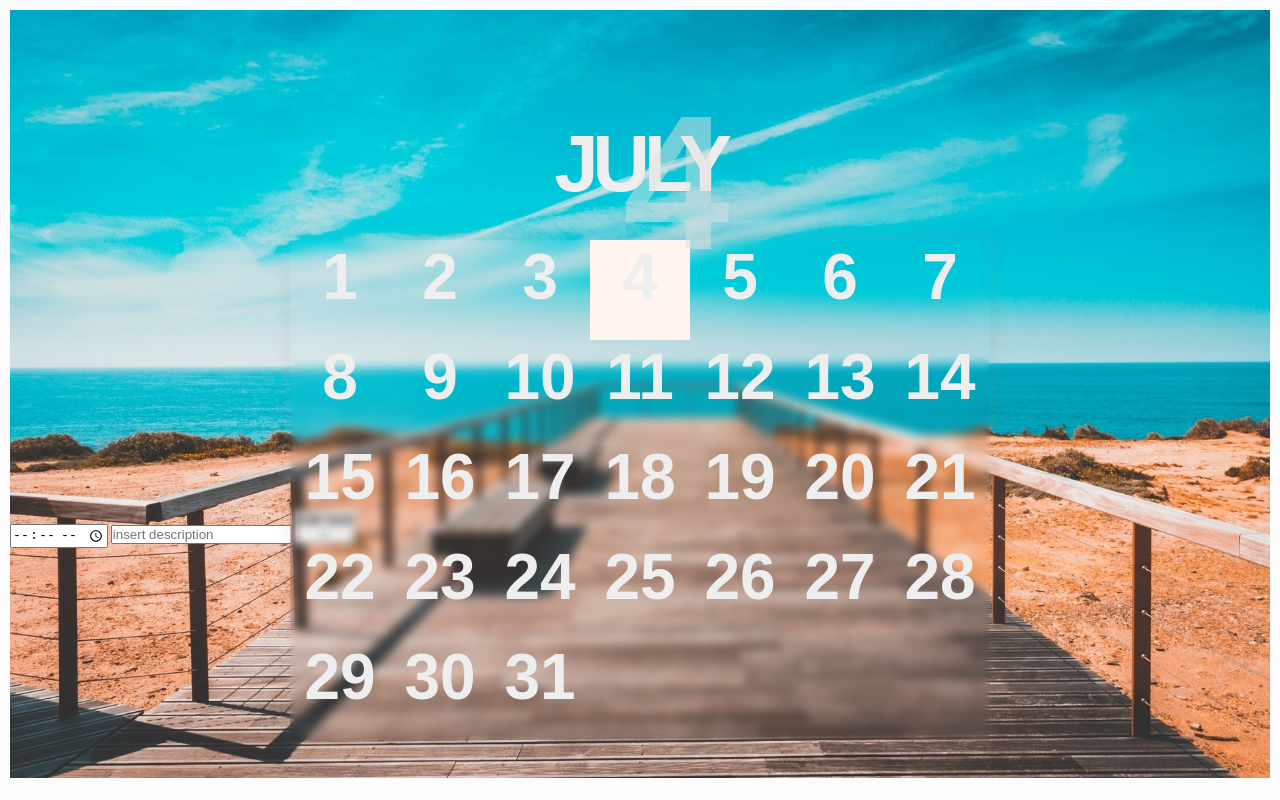
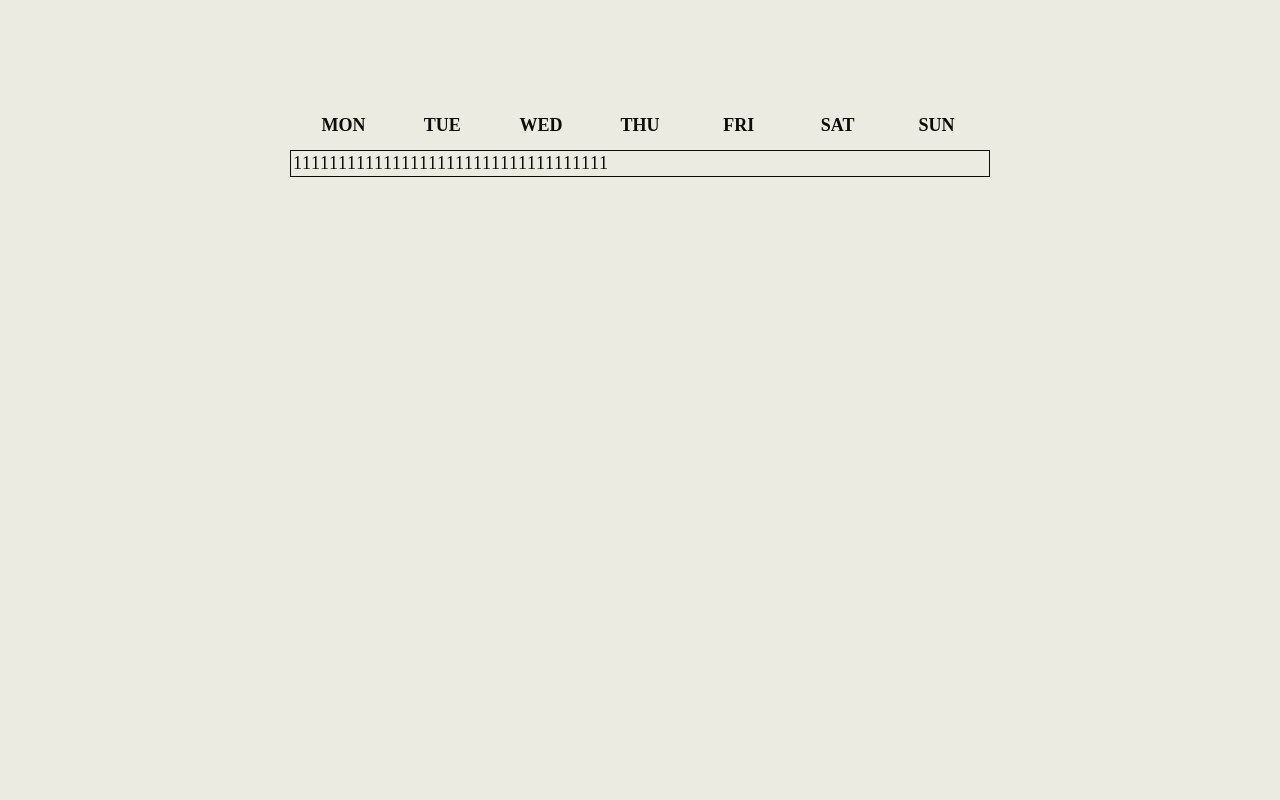
Before and after one commit to What-I-Learned/Calender, a plain HTML site: page index.html in a window 1280 px wide. Drawn offline with Linux system fonts and the light colour scheme.

Commit message:
changing everything

```diff
--- a/index.html
+++ b/index.html
@@ -4,37 +4,63 @@
     <meta charset="UTF-8" />
     <meta http-equiv="X-UA-Compatible" content="IE=edge" />
     <meta name="viewport" content="width=device-width, initial-scale=1.0" />
-    <title>Just a simple calender to see your daily tasks</title>
+    <title>Just a simple calander to see your daily tasks</title>
     <link rel="stylesheet" href="style.css" />
     <script defer src="script.js"></script>
   </head>
   <body>
-    <main id="calender__content">
-      <header id="calender_header">
-        <span id="header__month__day">12</span>
-        <h1 id="header__month">August</h1>
-      </header>
-      <div id="calender__days"></div>
-      <div id="schedule__content">
-        <header id="schedule_header"></header>
-        <div id="meeting-creation">
-          <input type="time" id="meeting-time" value="9:00" />
-          <input
-            type="text"
-            id="meeting-description"
-            placeholder="insert description"
-          />
-          <button type="button" value="Create">
-            <h4>Add task</h4>
-            <span id="btn--add_task">+</span>
-          </button>
+    <main id="main__container">
+      <div id="calander__container">
+        <div id="calander__title">
+          <h3 id="day"></h3>
+          <h2 id="month"></h2>
+          <h3 id="year"></h3>
         </div>
-
-        <div id="schedule__items">
-          <div class="task">
-            <div class="time"></div>
-            <div class="task__description"></div>
-          </div>
+        <div id="week-days">
+          <div class="week__day">Mon</div>
+          <div class="week__day">Tue</div>
+          <div class="week__day">Wed</div>
+          <div class="week__day">Thu</div>
+          <div class="week__day">Fri</div>
+          <div class="week__day">Sat</div>
+          <div class="week__day">Sun</div>
+        </div>
+        <div id="month-container">
+          <div class="day">1</div>
+          <div class="day">1</div>
+          <div class="day">1</div>
+          <div class="day">1</div>
+          <div class="day">1</div>
+          <div class="day">1</div>
+          <div class="day">1</div>
+          <div class="day">1</div>
+          <div class="day">1</div>
+          <div class="day">1</div>
+          <div class="day">1</div>
+          <div class="day">1</div>
+          <div class="day">1</div>
+          <div class="day">1</div>
+          <div class="day">1</div>
+          <div class="day">1</div>
+          <div class="day">1</div>
+          <div class="day">1</div>
+          <div class="day">1</div>
+          <div class="day">1</div>
+          <div class="day">1</div>
+          <div class="day">1</div>
+          <div class="day">1</div>
+          <div class="day">1</div>
+          <div class="day">1</div>
+          <div class="day">1</div>
+          <div class="day">1</div>
+          <div class="day">1</div>
+          <div class="day">1</div>
+          <div class="day">1</div>
+          <div class="day">1</div>
+          <div class="day">1</div>
+          <div class="day">1</div>
+          <div class="day">1</div>
+          <div class="day">1</div>
         </div>
       </div>
     </main>
--- a/style.css
+++ b/style.css
@@ -1,75 +1,52 @@
 * {
-  margin: 0 0;
+  margin: 0;
   padding: 0;
+  box-sizing: border-box;
+  font-family:
 }
+
 html {
-  background-color: rgb(252, 252, 252);
+  font-size: 62.5%;
+  color: #0c0c08;
 }
-body {
-  font-family: "Press Start 2P", sans-serif;
-  font-size: 62.5%;
-  color: #eee;
-  padding: 10px;
+#main__container {
+  width: 100%;
+  height: 100vh;
+  background-color: #ecebe1;
+  display: flex;
+  justify-content: center;
+  align-items: center;
 }
-#calender__content {
-  position: relative;
-  background-image: url(../img/summer.jpg);
-  background-size: cover;
-  background-repeat: no-repeat;
-  height: 96vh;
+#calander__container {
+  width: 70rem;
+  height: 60rem;
 }
-#calender_header {
-  position: absolute;
-  z-index: 2;
-  top: 20%;
-  left: 50%;
-  transform: translate(-50%, -50%);
-  text-align: center;
-}
-#header__month {
-  font-size: 5rem;
-  font-weight: 900;
-  letter-spacing: -0.4rem;
-  text-transform: uppercase;
-}
-#header__month__day {
-  position: absolute;
-  z-index: 0;
-  font-weight: 700;
-  font-size: 12rem;
-  letter-spacing: -0.4rem;
-  top: -50%;
-  left: 40%;
-  color: rgba(224, 224, 224, 0.5);
-  text-align: right;
-}
-#calender__days {
+#week-days {
+  width: 100%;
+  height: 5rem;
+  padding: 0 0.4rem;
   display: flex;
   flex-direction: row;
+  align-content: space-around;
+  align-items: center;
+}
+.week__day {
+  font-size: 1.8rem;
+  font-weight: 600;
+  letter-spacing: 0rem;
+  text-transform: uppercase;
+  width: calc(69.2rem / 7);
+  display: flex;
+  justify-content: center;
+  align-content: center;
+}
+#month-container {
+  width: 100%;
+  border: 1px solid #0c0c08;
+  display: flex;
   flex-wrap: wrap;
-  justify-content: flex-start;
-  align-content: flex-start;
-  align-items: flex-start;
-  position: relative;
-  width: 700px;
-  height: 500px;
-  top: 30%;
-  left: 50%;
-  transform: translate(-50%, 0%);
-  box-shadow: 0 0 1rem 0 rgba(153, 153, 153, 0.2);
-  backdrop-filter: blur(5px);
+  padding: 0.2rem;
 }
 .day {
-  order: 0;
-  flex: 0 1 auto;
-  align-self: auto;
-  height: 100px;
-  width: 100px;
-  text-align: center;
+  font-size: 1.8rem;
 }
-.day--head {
-  font-size: 4rem;
-}
-.today {
-  background-color: seashell;
-}
```
